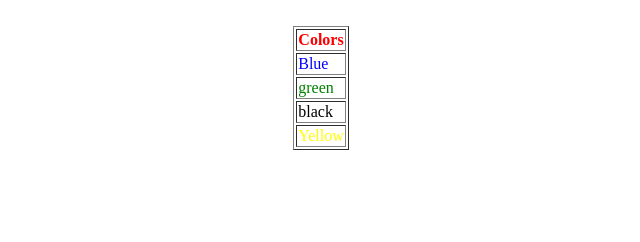
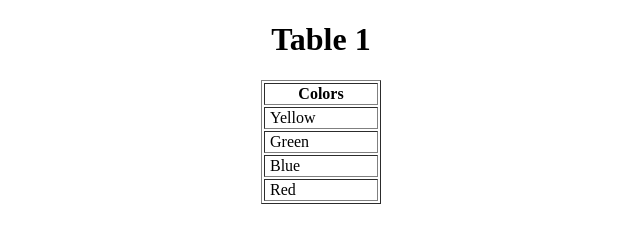
Before and after one commit to ejcc2806/alfa, a plain HTML site: page tabla1.html in a window 1280 px wide. Shown: the whole page, without its empty margins (319-959 px from the left). Drawn offline with Linux system fonts and the light colour scheme.

Commit message:
taller tabla 1

```diff
--- a/tabla1.html
+++ b/tabla1.html
@@ -3,17 +3,26 @@
 <head>
     <meta charset="UTF-8">
     <meta name="viewport" content="width=device-width, initial-scale=1.0">
-    <title>Document</title>
+    <title>Table1</title>
 </head>
 <body>
+    <center><h1>Table 1</h1></center>
     <table border="1" align="center">
-    <tr><th><font color="red">Colors</th></tr>
-    <tr><td><font color="Blue">Blue</td></tr>
-    <tr><td><font color="green">green</td></tr>
-    <tr><td><font color="black">black</td></tr>
-    <tr><td><font color="Yellow">Yellow</td></tr>
-        <br>
-
+     <tr>
+        <th style="width:110px;">Colors</th>
+     </tr>
+     <tr>
+        <td> &nbsp;Yellow</td>
+      </tr>
+      <tr>
+        <td> &nbsp;Green</td>
+      </tr>
+      <tr>
+        <td> &nbsp;Blue</td>
+    </tr>
+        <tr>
+        <td> &nbsp;Red</td>
+     </tr>
     </table>
 </body>
 </html>
```
